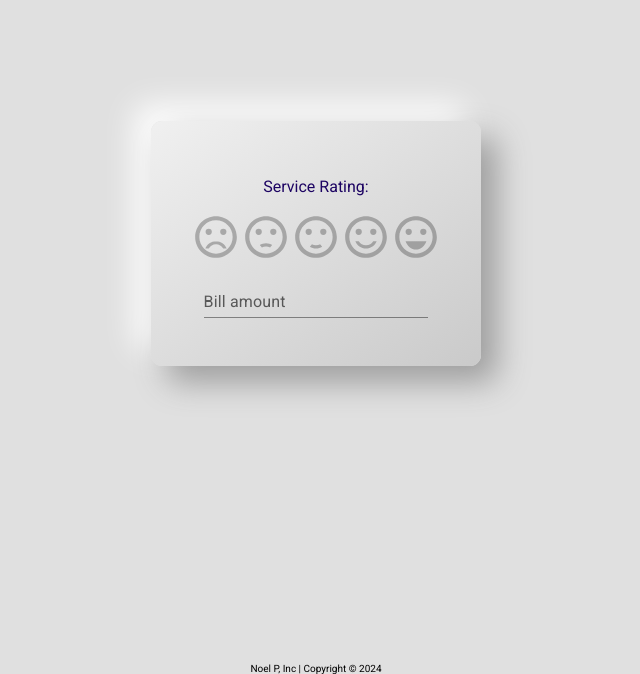
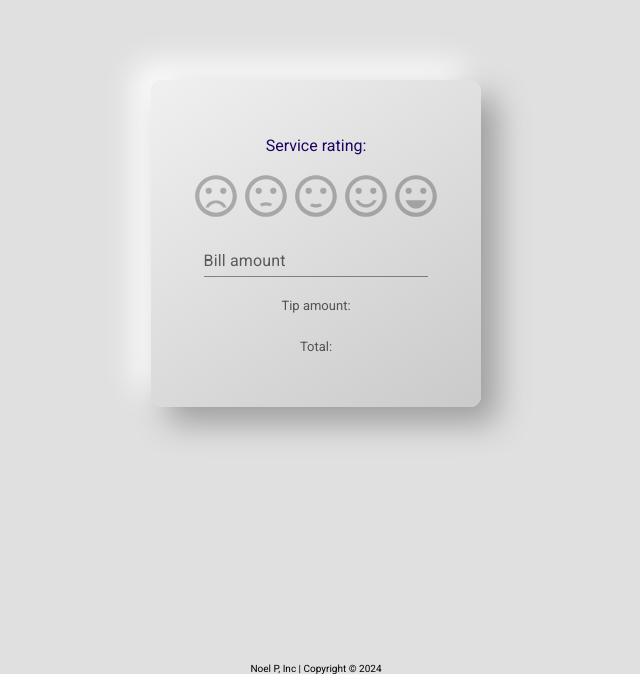
Before and after one commit to noel-pena/Tipping-app, a React (Vite) app: page / in a window 1280 px wide. Shown: the part 165-839 px from the top of the page, without its empty margins (324-964 px from the left). Built offline with nearby package versions, Linux system fonts and the light colour scheme.

Commit message:
more components

```diff
--- a/src/App.css
+++ b/src/App.css
@@ -21,3 +21,8 @@ html {
   background-color: #e0e0e0;
   padding-top: 20px;
 }
+
+.total {
+  font-size: small;
+  color: #525252;
+}
--- a/src/components/Container.jsx
+++ b/src/components/Container.jsx
@@ -25,9 +25,11 @@ export const Container = () => {
           flexDirection: "column",
         }}
       >
-        <p>Service Rating:</p>
+        <p>Service rating:</p>
         <RadioGroupRating />
         <MultilineTextFields />
+        <p className="total">Tip amount: </p>
+        <p className="total">Total: </p>
       </Grid>
     </Grid>
   );
--- a/src/components/RadioGroupRating.jsx
+++ b/src/components/RadioGroupRating.jsx
@@ -20,29 +20,31 @@ const StyledRating = styled(Rating)(({ theme }) => ({
 const customIcons = {
   1: {
     icon: <SentimentVeryDissatisfiedIcon color="error" size="large" />,
-    label: "Very Dissatisfied",
+    label: "0",
   },
   2: {
     icon: <SentimentDissatisfiedIcon color="error" />,
-    label: "Dissatisfied",
+    label: "0.14",
   },
   3: {
     icon: <SentimentSatisfiedIcon color="warning" />,
-    label: "Neutral",
+    label: "0.18",
   },
   4: {
     icon: <SentimentSatisfiedAltIcon color="success" />,
-    label: "Satisfied",
+    label: "0.2",
   },
   5: {
     icon: <SentimentVerySatisfiedIcon color="success" />,
-    label: "Very Satisfied",
+    label: "0.22",
   },
   6: {
     icon: null,
     label: null,
   },
 };
+
+console.log(customIcons[2].label);
 
 function IconContainer(props) {
   const { value, ...other } = props;
@@ -61,6 +63,9 @@ export default function RadioGroupRating() {
       IconContainerComponent={IconContainer}
       getLabelText={(value) => customIcons[value].label}
       highlightSelectedOnly
+      onClick={(e) => {
+        return e.getLabelText;
+      }}
     />
   );
 }
```
